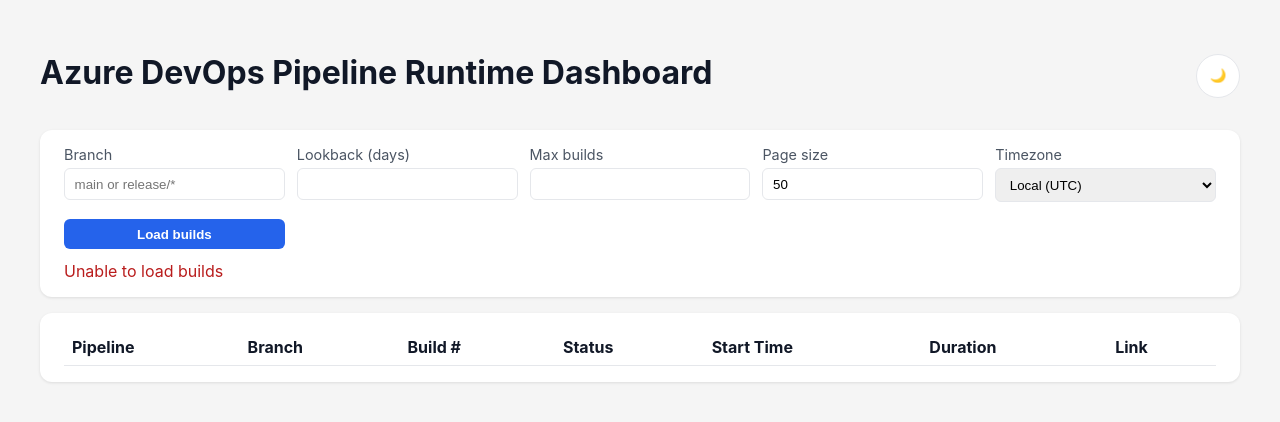
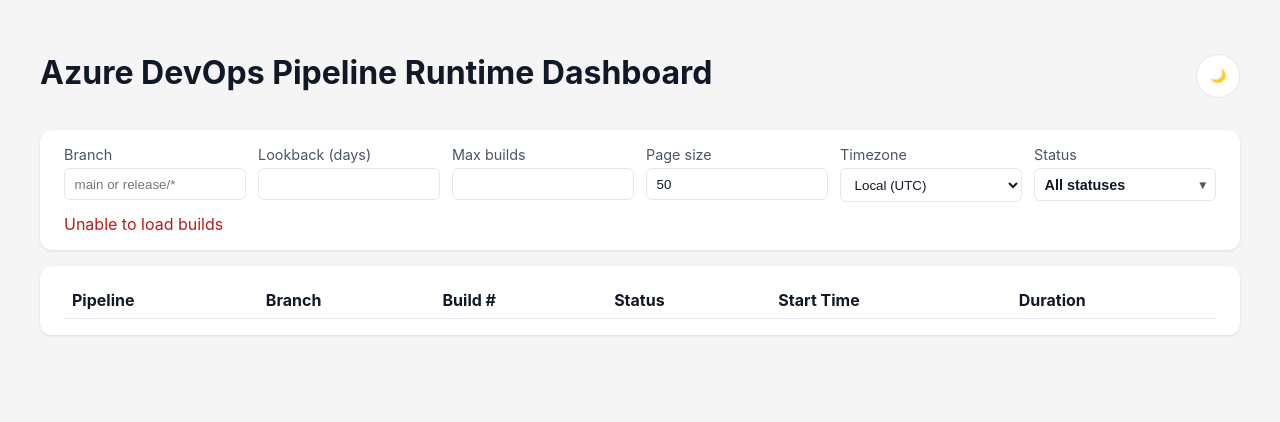
Before and after one commit to william-opie/ado-build-time-dashboard, a Python web app: template templates/index.html in a window 1280 px wide. Shown: the top 422 px of the page. Run offline with Jinja, Linux system fonts and the light colour scheme; the template is opened without the code that fills it: most values are stand-ins (such as "Sample title", 1, 10 or a date in 2020); lists and menus that the app fills with data are empty.

Commit message:
Add status filter to dashboard: implement UI for filtering build results by status and update related JavaScript functionality

```diff
--- a/static/css/styles.css
+++ b/static/css/styles.css
@@ -6,6 +6,14 @@
   --border: #e5e7eb;
   --primary: #2563eb;
   --error: #b91c1c;
+  --success-bg: #dcfce7;
+  --success-text: #166534;
+  --danger-bg: #fee2e2;
+  --danger-text: #991b1b;
+  --warn-bg: #fef3c7;
+  --warn-text: #92400e;
+  --neutral-bg: #e5e7eb;
+  --neutral-text: #1f2937;
 }
 
 :root.dark {
@@ -46,6 +62,13 @@ form {
   display: grid;
   grid-template-columns: repeat(auto-fit, minmax(200px, 1fr));
   gap: 0.75rem;
+  align-items: start;
+}
+
+@media (min-width: 1100px) {
+  form {
+    grid-template-columns: repeat(6, minmax(0, 1fr));
+  }
 }
 
 label {
@@ -55,6 +78,82 @@ label {
   color: var(--muted);
 }
 
+.status-filter {
+  display: flex;
+  flex-direction: column;
+  gap: 0.35rem;
+  position: relative;
+  min-width: 0;
+}
+
+.status-label {
+  font-size: 0.9rem;
+  color: var(--muted);
+}
+
+.status-toggle {
+  display: flex;
+  justify-content: space-between;
+  align-items: center;
+  width: 100%;
+  margin: 0;
+  border-radius: 6px;
+  border: 1px solid var(--border);
+  padding: 0.45rem 0.6rem;
+  background: var(--card-bg);
+  color: var(--text);
+  font-size: 0.9rem;
+  cursor: pointer;
+  gap: 0.5rem;
+}
+
+.status-filter .chevron {
+  font-size: 0.75rem;
+  color: var(--muted);
+  transition: transform 0.15s ease;
+}
+
+.status-filter.is-open .chevron {
+  transform: rotate(180deg);
+}
+
+.status-options {
+  display: none;
+  flex-direction: column;
+  gap: 0.35rem;
+  padding: 0.75rem;
+  border: 1px solid var(--border);
+  border-radius: 8px;
+  background: var(--card-bg);
+  position: absolute;
+  left: 0;
+  right: 0;
+  top: calc(100% + 0.25rem);
+  z-index: 5;
+  box-shadow: 0 8px 24px rgb(15 23 42 / 0.15);
+}
+
+.status-filter.is-open .status-options {
+  display: flex;
+}
+
+.status-option {
+  flex-direction: row;
+  align-items: center;
+  gap: 0.45rem;
+  color: var(--text);
+  font-size: 0.9rem;
+}
+
+.status-chip {
+  font-size: 0.8rem;
+  font-weight: 600;
+  color: var(--text);
+  background: var(--border);
+  border-radius: 999px;
+  padding: 0.1rem 0.55rem;
+}
+
 input,
 select,
 button {
@@ -62,6 +161,8 @@ button {
   border-radius: 6px;
   border: 1px solid var(--border);
   padding: 0.45rem 0.6rem;
+  background: var(--card-bg);
+  color: var(--text);
 }
 
 button {
--- a/static/js/dashboard.js
+++ b/static/js/dashboard.js
@@ -6,6 +6,11 @@ const form = document.getElementById('filters');
 const themeToggle = document.getElementById('themeToggle');
 const timezoneSelect = document.getElementById('timezoneSelect');
 const defaults = document.body.dataset;
+const statusInputs = Array.from(document.querySelectorAll('input[name="results"]'));
+const statusLabel = document.getElementById('statusSelectionLabel');
+const statusFilter = document.getElementById('statusFilter');
+const statusToggle = document.getElementById('statusToggle');
+const statusPanel = statusFilter?.querySelector('.status-options');
 let currentPage = 1;
 
 const PRESET_TIMEZONES = [
@@ -15,6 +20,13 @@ const PRESET_TIMEZONES = [
   { label: 'US Mountain', value: 'America/Denver' },
   { label: 'US Pacific', value: 'America/Los_Angeles' },
 ];
+
+const RESULT_META = {
+  succeeded: { label: 'Succeeded', badgeClass: 'badge--success' },
+  failed: { label: 'Failed', badgeClass: 'badge--danger' },
+  partiallysucceeded: { label: 'Partially Succeeded', badgeClass: 'badge--warning' },
+  canceled: { label: 'Canceled', badgeClass: 'badge--muted' },
+};
 
 function toggleTheme() {
   const root = document.documentElement;
@@ -78,6 +90,33 @@ function clearError() {
   errorBanner.textContent = '';
 }
 
+function updateStatusSummary() {
+  const total = statusInputs.length;
+  const checked = statusInputs.filter((input) => input.checked).length;
+  if (!statusLabel) {
+    return;
+  }
+  if (checked === 0) {
+    statusLabel.textContent = 'None selected';
+  } else if (checked === total) {
+    statusLabel.textContent = 'All statuses';
+  } else if (checked === 1) {
+    const input = statusInputs.find((item) => item.checked);
+    const meta = getResultMeta(input?.value);
+    statusLabel.textContent = meta.label;
+  } else {
+    statusLabel.textContent = `${checked} selected`;
+  }
+}
+
+function getResultMeta(result) {
+  if (!result) {
+    return { label: 'Unknown', badgeClass: 'badge--neutral' };
+  }
+  const key = String(result).toLowerCase();
+  return RESULT_META[key] ?? { label: result, badgeClass: 'badge--neutral' };
+}
+
 function formatDuration(seconds) {
   if (!seconds && seconds !== 0) return '';
   const h = Math.floor(seconds / 3600);
@@ -92,14 +131,18 @@ function render(builds) {
   tableBody.innerHTML = '';
   builds.forEach((build) => {
     const row = document.createElement('tr');
+    const statusMeta = getResultMeta(build.result);
+    const buildNumber = build.buildNumber ?? '';
+    const buildLink = build.webUrl
+      ? `<a href="${build.webUrl}" target="_blank" rel="noreferrer">${buildNumber}</a>`
+      : buildNumber;
     row.innerHTML = `
       <td>${build.pipelineName ?? ''}</td>
       <td>${build.sourceBranchDisplay ?? ''}</td>
-      <td>${build.buildNumber ?? ''}</td>
-      <td><span class="badge">${build.result ?? ''}</span></td>
+      <td>${buildLink}</td>
+      <td><span class="badge ${statusMeta.badgeClass}">${statusMeta.label}</span></td>
       <td>${build.startTime ?? ''}</td>
       <td>${formatDuration(build.durationSeconds)}</td>
-      <td>${build.webUrl ? `<a href="${build.webUrl}" target="_blank" rel="noreferrer">Open</a>` : ''}</td>
     `;
     tableBody.appendChild(row);
   });
@@ -144,6 +187,50 @@ timezoneSelect.addEventListener('change', () => {
   loadBuilds();
 });
 
+statusInputs.forEach((input) => {
+  input.addEventListener('change', () => {
+    updateStatusSummary();
+    loadBuilds(1);
+  });
+});
+
+function setStatusPanelState(isOpen) {
+  if (!statusFilter || !statusPanel || !statusToggle) return;
+  statusFilter.classList.toggle('is-open', isOpen);
+  statusPanel.hidden = !isOpen;
+  statusToggle.setAttribute('aria-expanded', String(isOpen));
+}
+
+statusToggle?.addEventListener('click', (event) => {
+  event.preventDefault();
+  const nextState = !statusFilter?.classList.contains('is-open');
+  setStatusPanelState(nextState);
+});
+
+document.addEventListener('click', (event) => {
+  if (!statusFilter || !statusFilter.classList.contains('is-open')) return;
+  if (statusFilter.contains(event.target)) return;
+  setStatusPanelState(false);
+});
+
+statusPanel?.addEventListener('keydown', (event) => {
+  if (event.key === 'Escape') {
+    setStatusPanelState(false);
+    statusToggle?.focus();
+  }
+});
+
+setStatusPanelState(false);
+
+form.addEventListener('keydown', (event) => {
+  const tag = event.target?.tagName;
+  const isTextControl = tag === 'INPUT' || tag === 'SELECT';
+  if (event.key === 'Enter' && isTextControl) {
+    event.preventDefault();
+    loadBuilds(1);
+  }
+});
+
 // initialize defaults
 populateTimezoneOptions();
 form.elements.days.value = defaults.defaultDays;
@@ -151,4 +238,5 @@ form.elements.top.value = defaults.defaultTop;
 if (!form.elements.timezone_name.value) {
   form.elements.timezone_name.value = timezoneSelect.value || 'UTC';
 }
+updateStatusSummary();
 loadBuilds();
--- a/templates/index.html
+++ b/templates/index.html
@@ -38,7 +38,37 @@
           Timezone
           <select id="timezoneSelect" name="timezone_name" aria-label="Timezone preference"></select>
         </label>
-        <button type="submit" id="loadButton">Load builds</button>
+        <div class="status-filter" id="statusFilter">
+          <span class="status-label">Status</span>
+          <button
+            type="button"
+            class="status-toggle"
+            id="statusToggle"
+            aria-haspopup="true"
+            aria-expanded="false"
+          >
+            <span id="statusSelectionLabel">All statuses</span>
+            <span class="chevron" aria-hidden="true">▾</span>
+          </button>
+          <div class="status-options" role="group" aria-label="Status filters">
+            <label class="status-option">
+              <input type="checkbox" name="results" value="succeeded" checked />
+              Succeeded
+            </label>
+            <label class="status-option">
+              <input type="checkbox" name="results" value="failed" checked />
+              Failed
+            </label>
+            <label class="status-option">
+              <input type="checkbox" name="results" value="partiallySucceeded" checked />
+              Partially Succeeded
+            </label>
+            <label class="status-option">
+              <input type="checkbox" name="results" value="canceled" checked />
+              Canceled
+            </label>
+          </div>
+        </div>
       </form>
       <div class="summary" aria-live="polite" id="summary"></div>
       <div class="error" role="alert" id="errorBanner" hidden></div>
@@ -55,7 +85,6 @@
               <th scope="col">Status</th>
               <th scope="col">Start Time</th>
               <th scope="col">Duration</th>
-              <th scope="col">Link</th>
             </tr>
           </thead>
           <tbody></tbody>
```
Also changed, not shown: other parts of static/css/styles.css (+44 -0 lines), main.py (+9 -0 lines).
